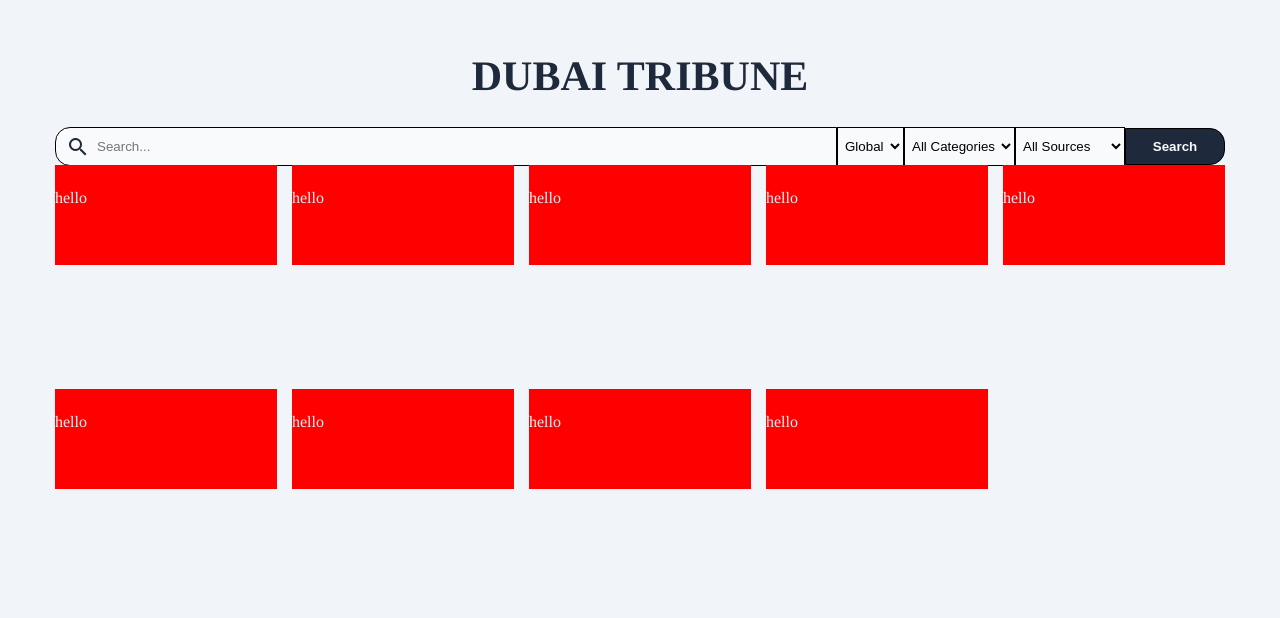
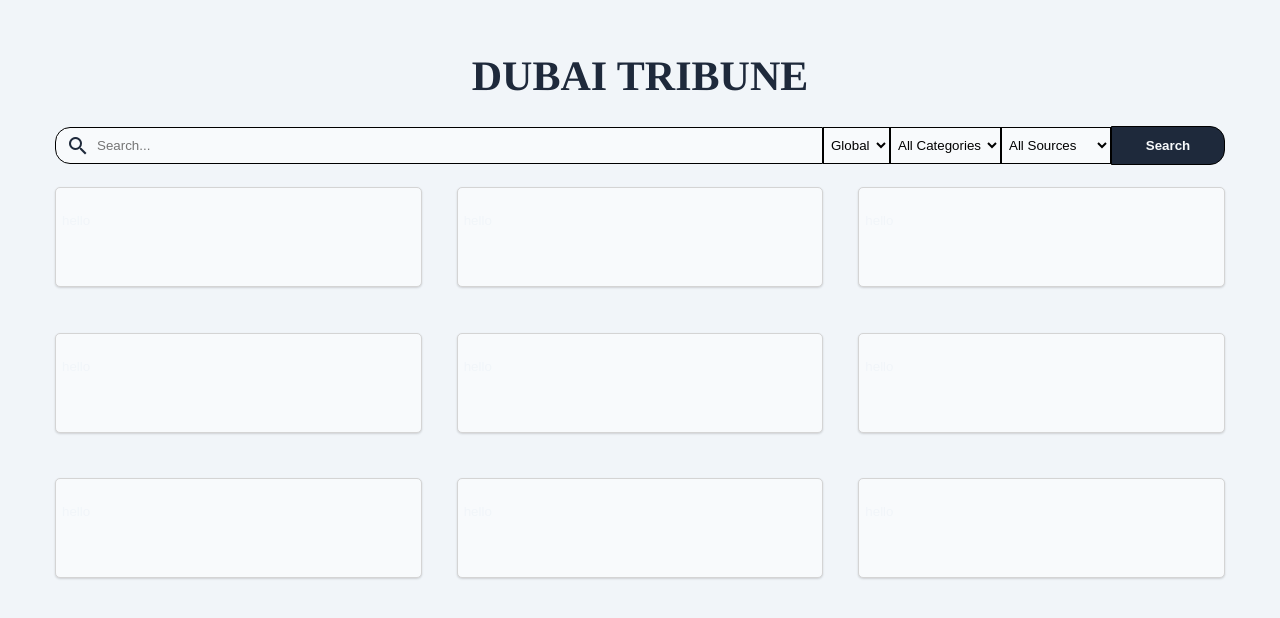
Before and after one commit to TaufiqSyed/news-client, an Angular app: page / in a window 1280 px wide. Shown: the top 618 px of the page. Built offline with nearby package versions, Linux system fonts and the light colour scheme; no server answers.

Commit message:
Added box shadows and background color to news item divs

```diff
--- a/src/app/app.component.css
+++ b/src/app/app.component.css
@@ -186,6 +186,9 @@
 
   .search-btn {
     height: 100%;
+    -moz-box-sizing: content-box;
+    -webkit-box-sizing: content-box;
+    box-sizing: content-box;
     /* background: var(--blue-800); */
     background: var(--slate-800);
 
@@ -199,19 +202,32 @@
 
   .news-articles {
     display: grid;
+    margin-top: 24px;
     height: 100%;
     width: 100%;
-    grid-template-columns: repeat(auto-fit, minmax(200px, 1fr));
-    column-gap: 15px;
-    row-gap: 5px;
+    grid-template-columns: repeat(auto-fit, minmax(300px, 1fr));
+    column-gap: 35px;
+    row-gap: 15px;
   }
 
   .grid-item {
     width: 100%;
     display: inline-flexbox;
-    background-color: #ff0000;
+    background-color: var(--slate-50);
+    border: 1px solid var(--neutral-300);
+    display: flex;
+    flex-direction: row;
+    /* background-color: var(--slate-200); */
+    /* background-color: white; */
+    border-radius: 5px;
     height: 100px;
+    box-shadow: 0 1px 3px rgba(0,0,0,0.05), 0 1px 2px rgba(0,0,0,0.1);
+    transition: all 0.3s cubic-bezier(.25,.8,.25,1);
     /* max-width: 100px; */
+  }
+
+  .grid-item:hover {
+    box-shadow: 0 2px 2px rgba(0,0,0,0.12), 0 1px 10px rgba(0,0,0,0.11);
   }
 
   @media screen and (max-width: 650px) {
--- a/src/app/app.component.html
+++ b/src/app/app.component.html
@@ -110,15 +110,15 @@
         </button>
       </div>
       <div class="news-articles">
-        <div class="grid-item"><p>hello</p></div>
-        <div class="grid-item"><p>hello</p></div>
-        <div class="grid-item"><p>hello</p></div>
-        <div class="grid-item"><p>hello</p></div>
-        <div class="grid-item"><p>hello</p></div>
-        <div class="grid-item"><p>hello</p></div>
-        <div class="grid-item"><p>hello</p></div>
-        <div class="grid-item"><p>hello</p></div>
-        <div class="grid-item"><p>hello</p></div>
+        <button class="grid-item"><p>hello</p></button>
+        <button class="grid-item"><p>hello</p></button>
+        <button class="grid-item"><p>hello</p></button>
+        <button class="grid-item"><p>hello</p></button>
+        <button class="grid-item"><p>hello</p></button>
+        <button class="grid-item"><p>hello</p></button>
+        <button class="grid-item"><p>hello</p></button>
+        <button class="grid-item"><p>hello</p></button>
+        <button class="grid-item"><p>hello</p></button>
       </div>
       <div class="pagination"></div>
     </div>
--- a/src/app/app.component.ts
+++ b/src/app/app.component.ts
@@ -1,6 +1,7 @@
-import { Component } from '@angular/core';
+import { Component, OnInit } from '@angular/core';
 import { RouterOutlet } from '@angular/router';
 import { NewsArticleService } from './news.service';
+import { INewsArticle } from '../constants/interfaces';
 
 @Component({
   selector: 'app-root',
@@ -9,10 +10,14 @@ import { NewsArticleService } from './news.service';
   templateUrl: './app.component.html',
   styleUrl: './app.component.css',
 })
-export class AppComponent {
+export class AppComponent implements OnInit {
+  newsArticles: INewsArticle[] = [];
   constructor(private newsArticleService: NewsArticleService) {}
+
   ngOnInit(): void {
-    this.newsArticleService.getNews();
+    this.newsArticleService.getNews().then((e) => {
+      this.newsArticles = e;
+    });
     // const foo = new NewsArticleService();
   }
   title = 'client';
--- a/src/app/news.service.ts
+++ b/src/app/news.service.ts
@@ -1,6 +1,7 @@
 import { HttpClient } from '@angular/common/http';
 import { Injectable } from '@angular/core';
 import { lastValueFrom } from 'rxjs';
+import { INewsArticle } from '../constants/interfaces';
 
 @Injectable({ providedIn: 'root' })
 export class NewsArticleService {
@@ -10,9 +11,11 @@ export class NewsArticleService {
   async getNews() {
     console.log('making an attempt...');
     const x = await lastValueFrom(
-      this.http.get('http://localhost:8000/api/v1/  news?q=Russia/')
+      this.http.get(
+        'http://localhost:8000/api/v1/news?q=Russia&pageSize=9&page=1'
+      )
     );
     console.log(x);
-    return x;
+    return x as any as INewsArticle[];
   }
 }
--- /dev/null
+++ b/src/constants/interfaces.ts
@@ -0,0 +1,9 @@
+export interface INewsArticle {
+  author: string;
+  title: string;
+  description: string;
+  url: string;
+  urlToImage: string;
+  content: string;
+  publishedAt: Date;
+}
```
